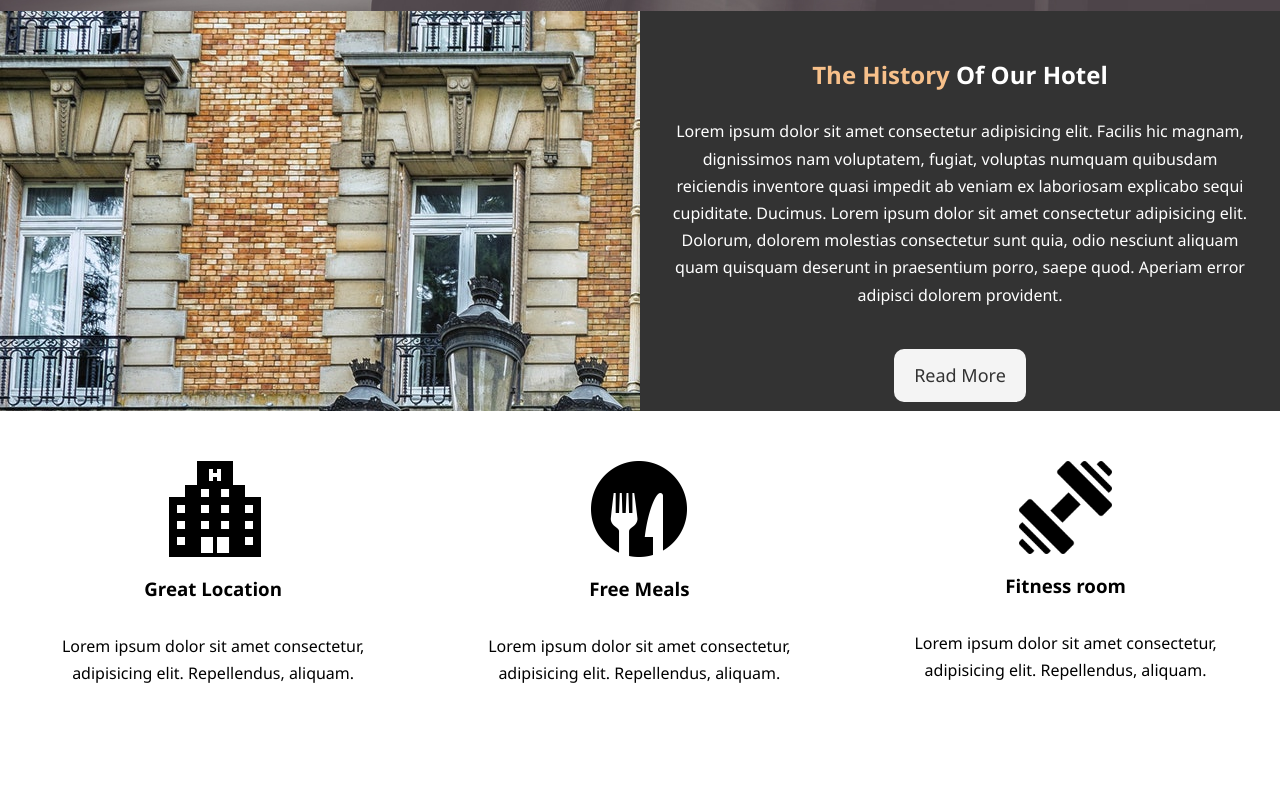
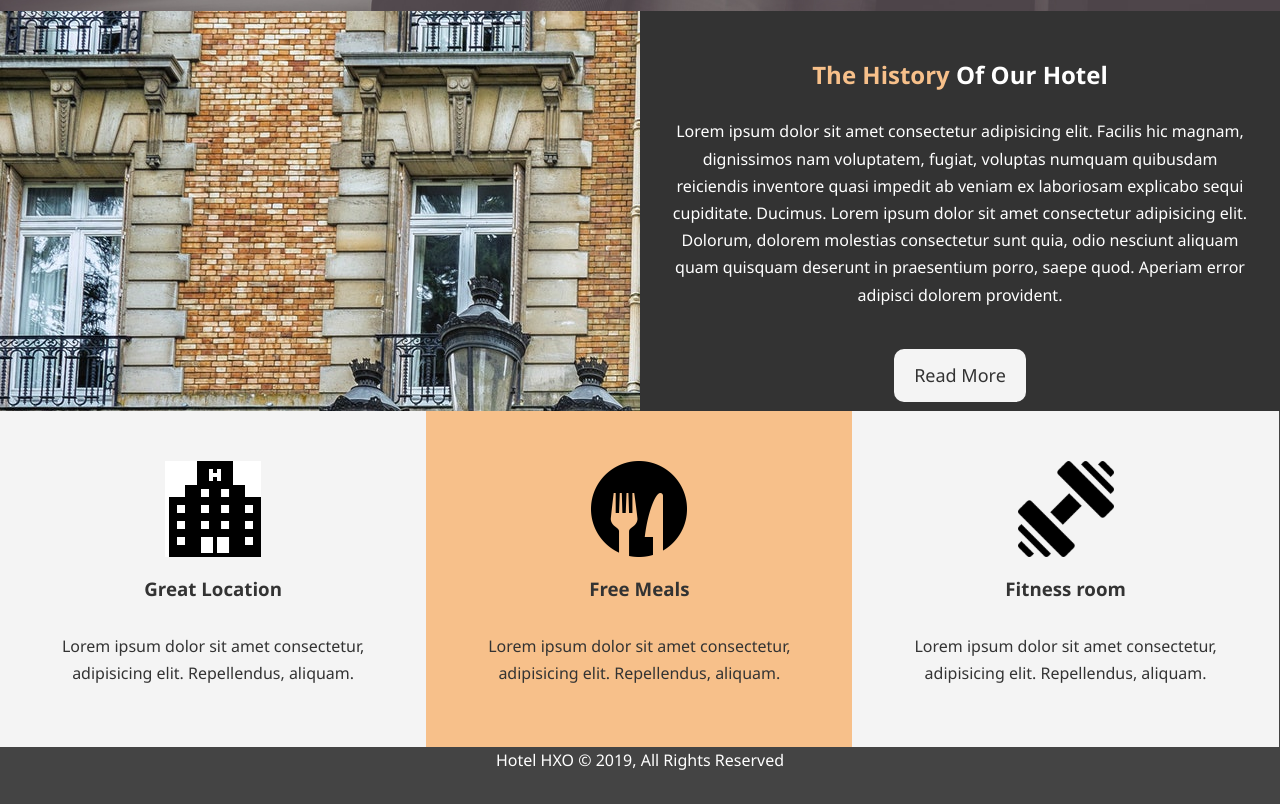
Before and after one commit to Tftprodigy/Hotel-website, a plain HTML site: page index.html in a window 1280 px wide. Shown: the part 656-1460 px from the top of the page. Before the commit the page ends 1403 px from the top, so only its background shows below. Drawn offline with Linux system fonts and the light colour scheme; a script that the page names is missing.

Commit message:
finished homepage after adding footer and reserved right

```diff
--- a/css/style.css
+++ b/css/style.css
@@ -6,34 +6,37 @@
 }
 
 /* Main Styling */
-html,body{
+html,
+body {
     font-family: 'Segoe UI', Tahoma, Geneva, Verdana, sans-serif;
     line-height: 1.7em;
 }
 
-a{
+a {
     color: #333;
     text-decoration: none;
 
 }
 
-h1, h2, h3{
+h1,
+h2,
+h3 {
     padding-bottom: 20px;
 }
 
-p{
+p {
     margin: 10px 0;
 }
 
 /* Utility class*/
-.container{
+.container {
     margin: auto;
     max-width: 1100px;
     overflow: auto;
     padding: 0 20px;
 }
 
-.btn{
+.btn {
     display: inline-block;
     font-size: 18px;
     color: #fff;
@@ -45,120 +48,120 @@ p{
 
 }
 
-.btn:hover{
+.btn:hover {
     background: #f7c08a;
     color: #333;
 }
 
-.btn-light{
+.btn-light {
     background: #f4f4f4;
     color: #333;
 }
 
-.bg-dark{
+.bg-dark {
     background: #333;
     color: #fff;
 
 }
 
-.bg-light{
+.bg-light {
     background: #f4f4f4;
     color: #333;
 
 }
 
-.bg-primary{
-    background: #333;
-    color: #f7c08a;
+.bg-primary {
+    background: #f7c08a;
+    color: #333;
 }
 
 /* End utility class*/
 
 /* Navbar*/
-.navbar{
-     background: #333;
-     color: #fff;
-     overflow: auto;
+.navbar {
+    background: #333;
+    color: #fff;
+    overflow: auto;
 }
 
-.navbar a{
+.navbar a {
     color: #fff;
 }
 
-.navbar #logo{
+.navbar #logo {
     float: left;
     padding-top: 20px;
 }
 
-.navbar ul{
+.navbar ul {
     list-style: none;
     float: right;
 }
 
-.navbar ul li{
+.navbar ul li {
     float: left;
 }
 
-.navbar ul li a{
+.navbar ul li a {
     display: block;
     padding: 20px;
     text-align: center;
 }
 
-.navbar ul li a:hover{
+.navbar ul li a:hover {
     background: #444;
     color: #f7c08a;
 
 }
 
-.navbar ul li a.current{
+.navbar ul li a.current {
     background: #444;
     color: #f7c08a;
 }
 
 
 /* Showcase */
-#showcase{
-    background: url(../img/showcase.jpg)
-    no-repeat center center/cover;
+#showcase {
+    background: url(../img/showcase.jpg) no-repeat center center/cover;
 
     height: 600px;
 }
 
-#showcase .showcase-content{
+#showcase .showcase-content {
     color: #fff;
     text-align: center;
     padding-top: 170px;
 
 }
 
-#showcase .showcase-content h1{
-    font-size:70px;
+#showcase .showcase-content h1 {
+    font-size: 70px;
     line-height: 1.2em;
 
 }
 
-#showcase .showcase-content h1 .text-primary{
-color:#f7c08a ;
+#showcase .showcase-content h1 .text-primary {
+    color: #f7c08a;
 
 }
-.lead{
+
+.lead {
     font-size: 20px;
 }
 
-#showcase .showcase-content p{
+#showcase .showcase-content p {
     padding-bottom: 20px;
     line-height: 1.7em;
 
 }
 
 /* Home-info*/
-#home-info{
-  height: 400px;
+#home-info {
+    height: 400px;
 }
 
 
-#home-info .info-img{
+#home-info .info-img {
     float: left;
     width: 50%;
     background: url('../img/photo-1.jpg') no-repeat;
@@ -166,7 +169,7 @@ color:#f7c08a ;
 
 }
 
-#home-info .info-content{
+#home-info .info-content {
     float: right;
     width: 50%;
     text-align: center;
@@ -175,27 +178,43 @@ color:#f7c08a ;
     overflow: hidden;
 }
 
-.info-content .text-primary{
+.info-content .text-primary {
     color: #f7c08a;
 }
 
-.info-content p{
+.info-content p {
     padding-bottom: 30px;
 }
+
 /* Features/*/
-.box{
+.box {
     float: left;
     width: 33.3%;
     padding: 50px;
     text-align: center;
 
 }
-.box #bell{
-    height: 93px;
+
+.box #bell {
+    height: 96px;
 }
 
 /* Targetting the features icon
 images to push the H3 down */
-.box img{
+.box img {
     margin-bottom: 10px;
 }
+
+/* footer*/
+.footer #main-footer {
+    background: #444;
+    text-align: center;
+    color: #fff;
+    padding: 20px;
+    padding-top: 20px;
+
+}
+
+.info .text-primary{
+color: #f7c08a;
+}
--- a/index.html
+++ b/index.html
@@ -72,8 +72,8 @@
 
 
     <section id="features">
-        <div class="box">
-           <img src="./img/hotel.png" alt="">
+        <div class="box bg-light">
+            <img src="./img/hotel.png" alt="">
 
 
             <h3>Great Location</h3>
@@ -83,7 +83,7 @@
         </div>
 
 
-        <div class="box">
+        <div class="box bg-primary">
             <img src="./img/meal icon.png" alt="">
             <h3>Free Meals</h3>
 
@@ -91,8 +91,8 @@
 
         </div>
 
-        <div class="box">
-<img id="bell" src="./img/dumbbell icon.png" alt="">
+        <div class="box bg-light">
+            <img id="bell" src="./img/dumbbell icon.png" alt="">
             <h3>Fitness room</h3>
 
             <p>Lorem ipsum dolor sit amet consectetur, adipisicing elit. Repellendus, aliquam.</p>
@@ -100,6 +100,14 @@
         </div>
     </section>
 
+    <div class="footer">
+        <footer id="main-footer">
+            <p>Hotel HXO &copy; 2019, All Rights Reserved</p>
+
+
+
+        </footer>
+    </div>
 
 
 </body>
```
Also changed, not shown: about.html (+61 -2 lines).
